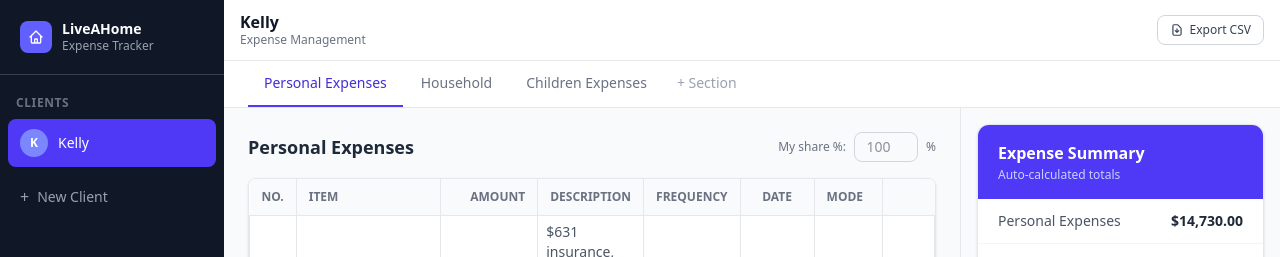
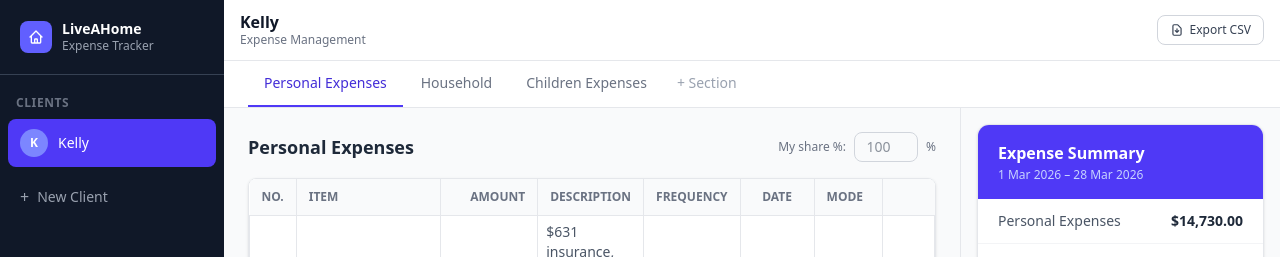
Before and after one commit to darrylsng/Liveahomesg, a React (Vite) app: page / in a window 1280 px wide. Shown: the top 257 px of the page. Built offline with nearby package versions, Linux system fonts and the light colour scheme.

Commit message:
feat: add month-to-date range in expense summary header
https://claude.ai/code/session_019osyXEGfS2fyFoM1eyowbt

```diff
--- a/src/components/SummaryCard.jsx
+++ b/src/components/SummaryCard.jsx
@@ -1,3 +1,10 @@
+function getMonthToDateRange() {
+  const now = new Date();
+  const start = new Date(now.getFullYear(), now.getMonth(), 1);
+  const fmt = (d) => d.toLocaleDateString('en-SG', { day: 'numeric', month: 'short', year: 'numeric' });
+  return `${fmt(start)} – ${fmt(now)}`;
+}
+
 const fmtSGD = (n) =>
   `$${n.toLocaleString('en-SG', { minimumFractionDigits: 2, maximumFractionDigits: 2 })}`;
 
@@ -50,7 +57,7 @@ export default function SummaryCard({ client }) {
     <div className="bg-white rounded-xl border border-gray-200 shadow-sm overflow-hidden">
       <div className="bg-indigo-600 px-5 py-4">
         <h3 className="text-white font-semibold text-base">Expense Summary</h3>
-        <p className="text-indigo-200 text-xs mt-0.5">Auto-calculated totals</p>
+        <p className="text-indigo-200 text-xs mt-0.5">{getMonthToDateRange()}</p>
       </div>
       <div className="divide-y divide-gray-100">
         {summaries.map((s, i) => (
```
